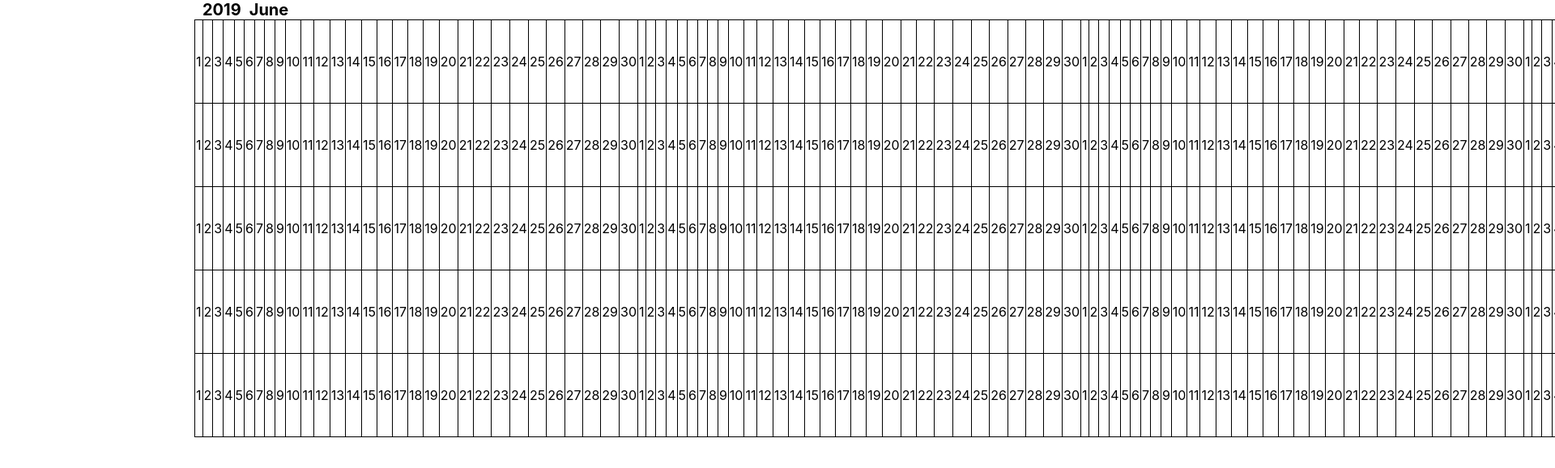
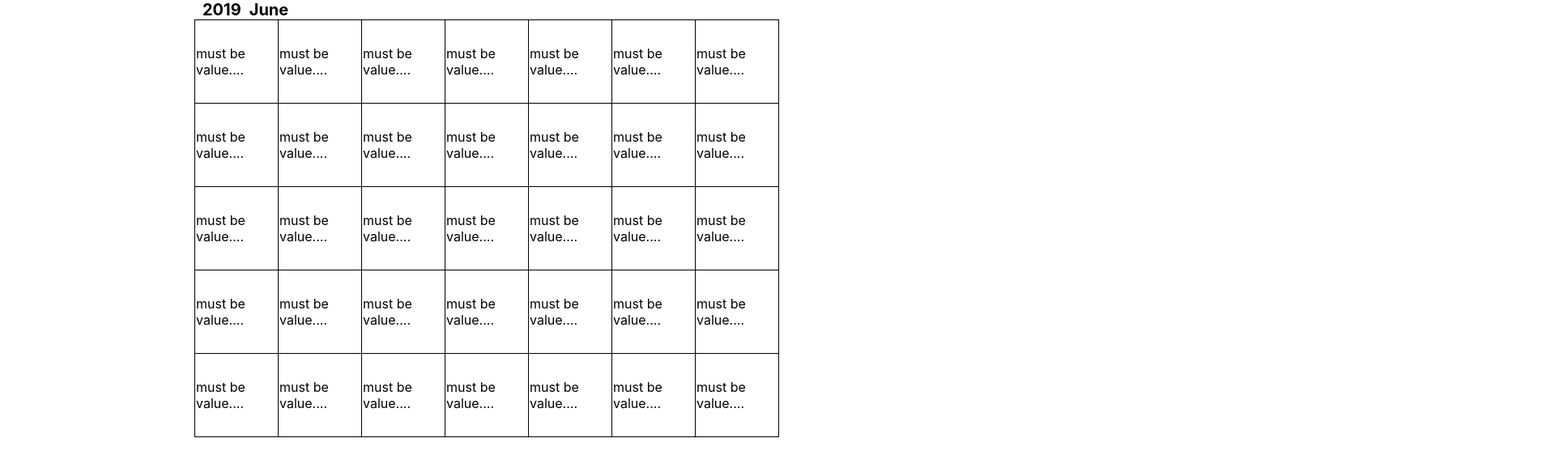
Before and after one commit to Drew11/calendar-app, a React (Create React App) app: page / in a window 1280 px wide. Shown: the top 578 px of the page at 81% size, 1920 px wide, since content can reach past the window. Built offline with nearby package versions, Linux system fonts and the light colour scheme.

Commit message:
in progress

```diff
--- a/src/components/Day.js
+++ b/src/components/Day.js
@@ -3,24 +3,11 @@ import React from 'react';
 
 function Day({firstDayNumber,daysInMonth , onDayClick}) {
 
-    const mapping = [];
-
-    for(let i = 0; i < daysInMonth;i++){
-      mapping.push(i+1)
-    }
-
-    console.log(mapping);
-    const day = mapping.map((day, index)=>{
-       return  <td id={day}
-                  onClick={()=>onDayClick(index)}
-        >{
-            day
-
-        }
-        </td>
-    });
-
-    return<>{day}</>
+    return<td id
+                 onClick={()=>onDayClick()}
+            >
+           { "must be value...."}
+    </td>
 }
 
 export default Day;
```
